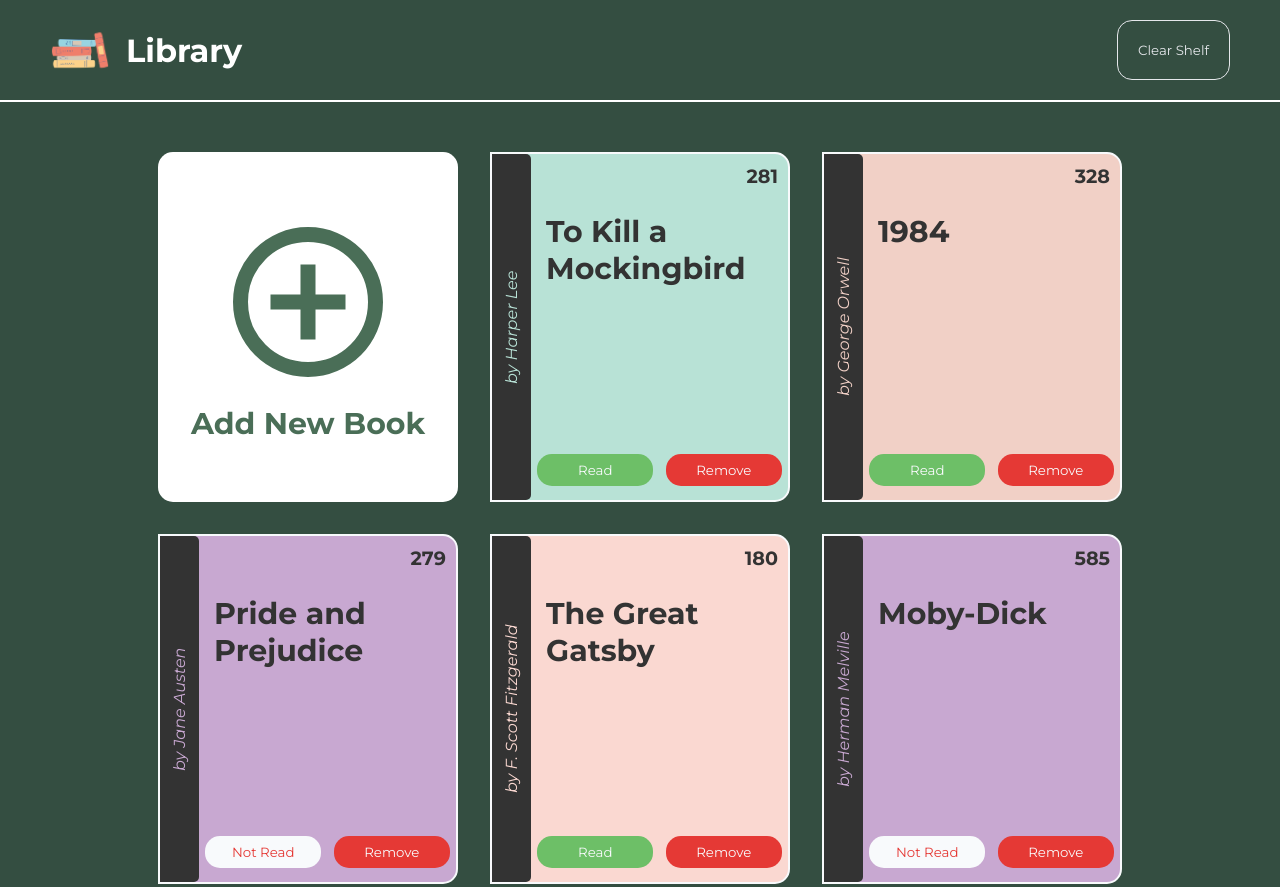
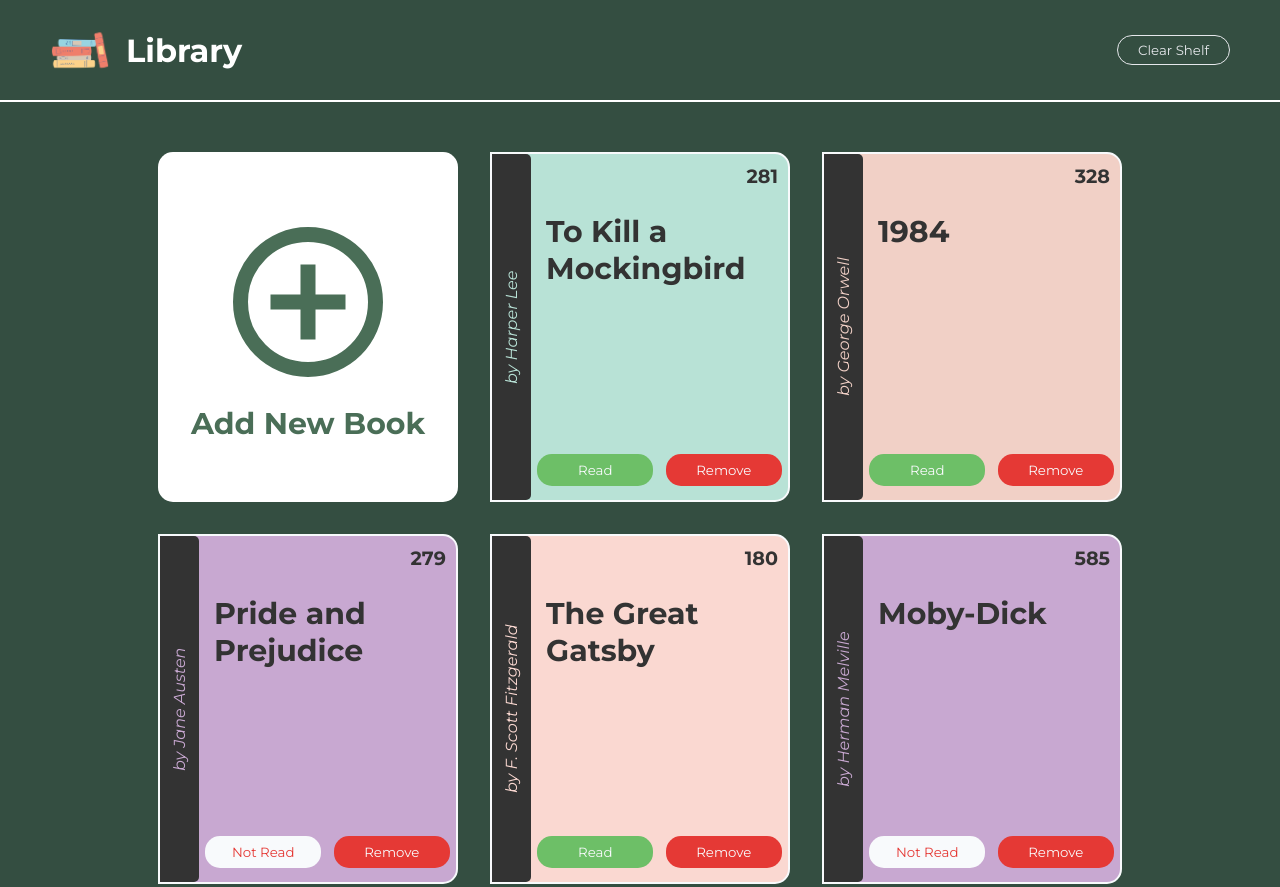
Before and after one commit to ismailsilat7/library, a plain HTML site: page index.html in a window 1280 px wide. Shown: the top 887 px of the page. Drawn offline with Linux system fonts and the light colour scheme.

Commit message:
update styling for clear-shelf

```diff
--- a/style.css
+++ b/style.css
@@ -252,6 +252,8 @@ input:focus {
 #clear-shelf {
     background-color: #344E41;
     color: #E5E7EB;
+    height: fit-content;
+    align-self: center;
 }
 
 #clear-shelf:hover {
```
